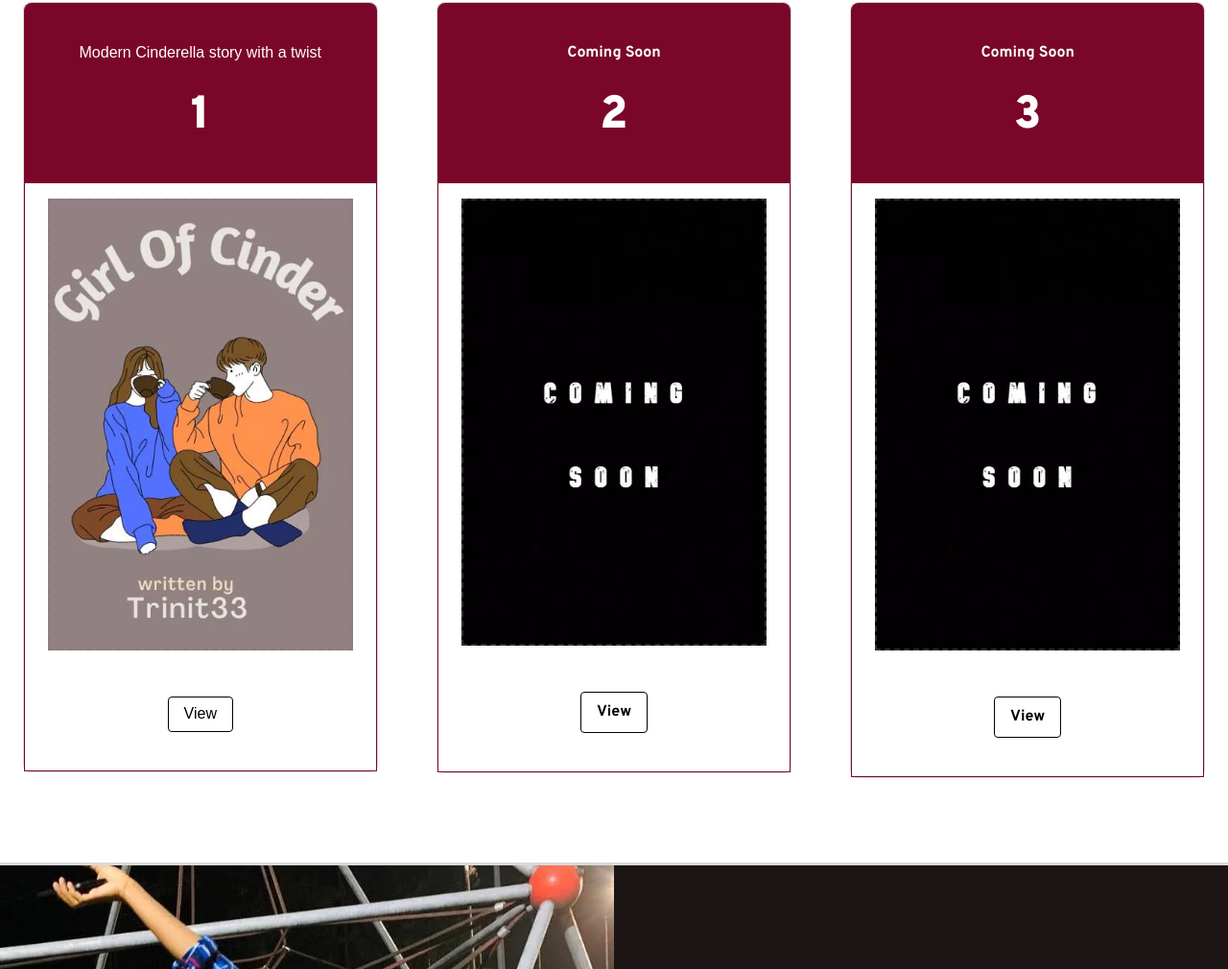
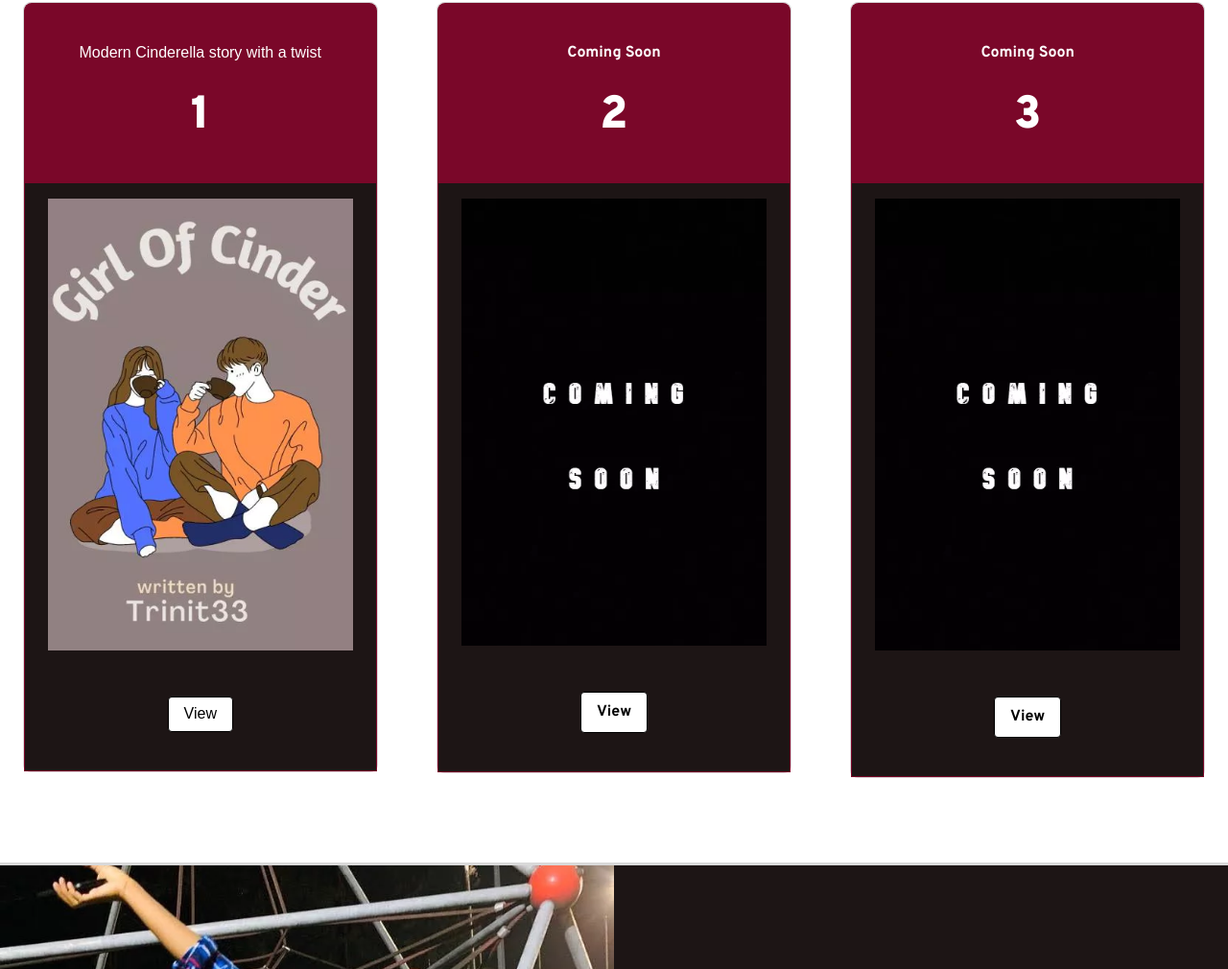
Before and after one commit to Dosu04/Trinitee, a website built with Parcel: page index.html in a window 1280 px wide. Shown: the part 1699-2709 px from the top of the page at 96% size. Built offline with nearby package versions, Linux system fonts and the light colour scheme; a web font is replaced by a local one.

Commit message:
Update home.css

```diff
--- a/home.css
+++ b/home.css
@@ -487,6 +487,7 @@
   width: 100%;
   display: flex;
   align-items: center;
+  background-color:#1d1515;
   border-color: rgb(122, 7, 41);
   border-width: 1px;
   padding-left: var(--dl-space-space-tripleunit);
@@ -507,7 +508,6 @@
 .home-container09 {
   flex: 0 0 auto;
   width: 100%;
-  border: 2px dashed rgba(120, 120, 120, 0.4);
   height: 471px;
   display: flex;
   align-items: flex-start;
@@ -560,6 +560,7 @@
   width: 100%;
   display: flex;
   align-items: center;
+  background-color:#1d1515;
   border-color: rgb(122, 7, 41);
   border-width: 1px;
   padding-left: var(--dl-space-space-tripleunit);
@@ -580,7 +581,6 @@
 .home-container11 {
   flex: 0 0 auto;
   width: 100%;
-  border: 2px dashed rgba(120, 120, 120, 0.4);
   height: 466px;
   display: flex;
   align-items: flex-start;
@@ -633,6 +633,7 @@
   width: 100%;
   display: flex;
   align-items: center;
+  background-color:#1d1515;
   border-color: rgb(122, 7, 41);
   border-width: 1px;
   padding-left: var(--dl-space-space-tripleunit);
@@ -653,7 +654,6 @@
 .home-container13 {
   flex: 0 0 auto;
   width: 100%;
-  border: 2px dashed rgba(120, 120, 120, 0.4);
   height: 471px;
   display: flex;
   align-items: flex-start;
```
